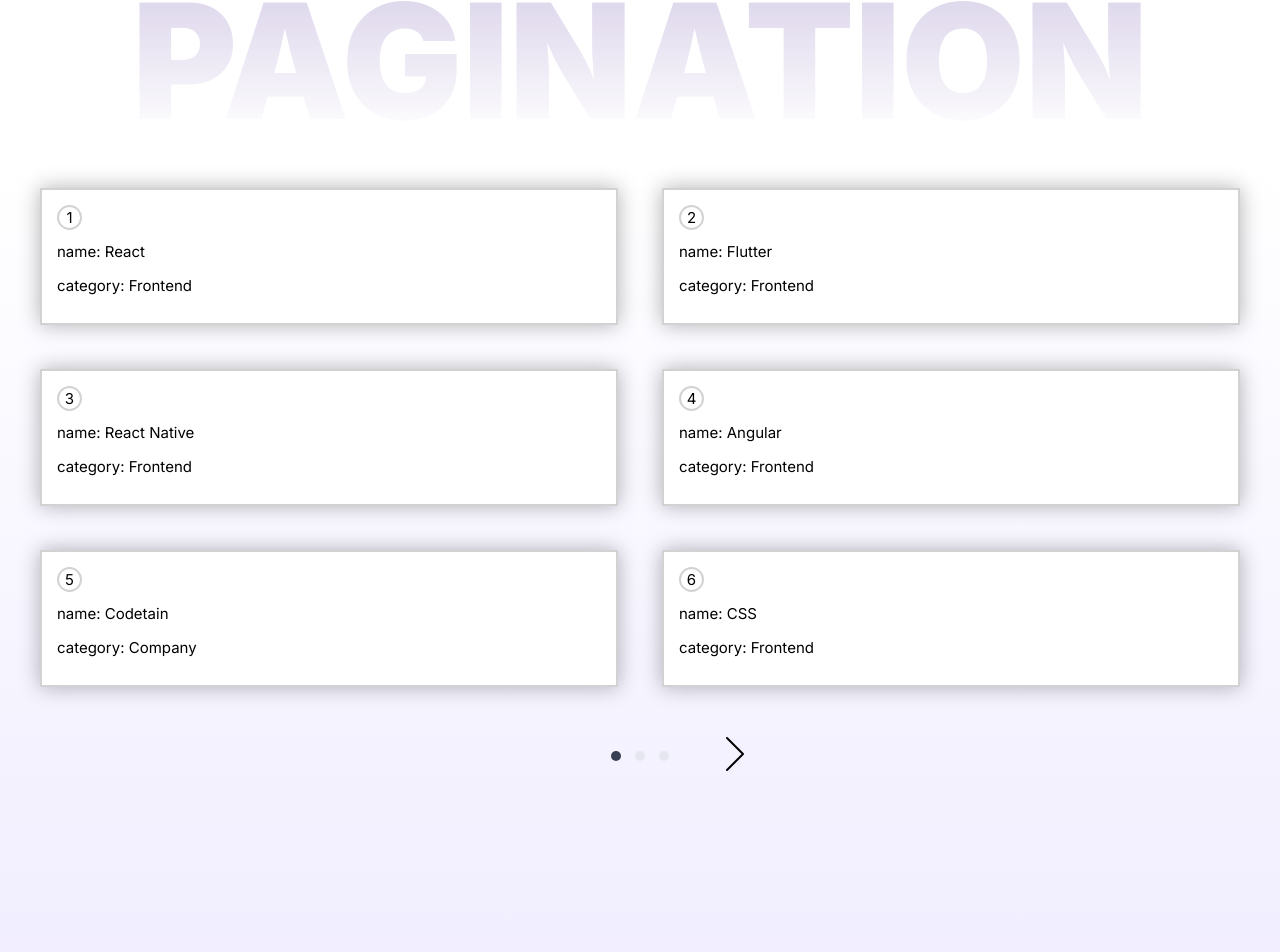
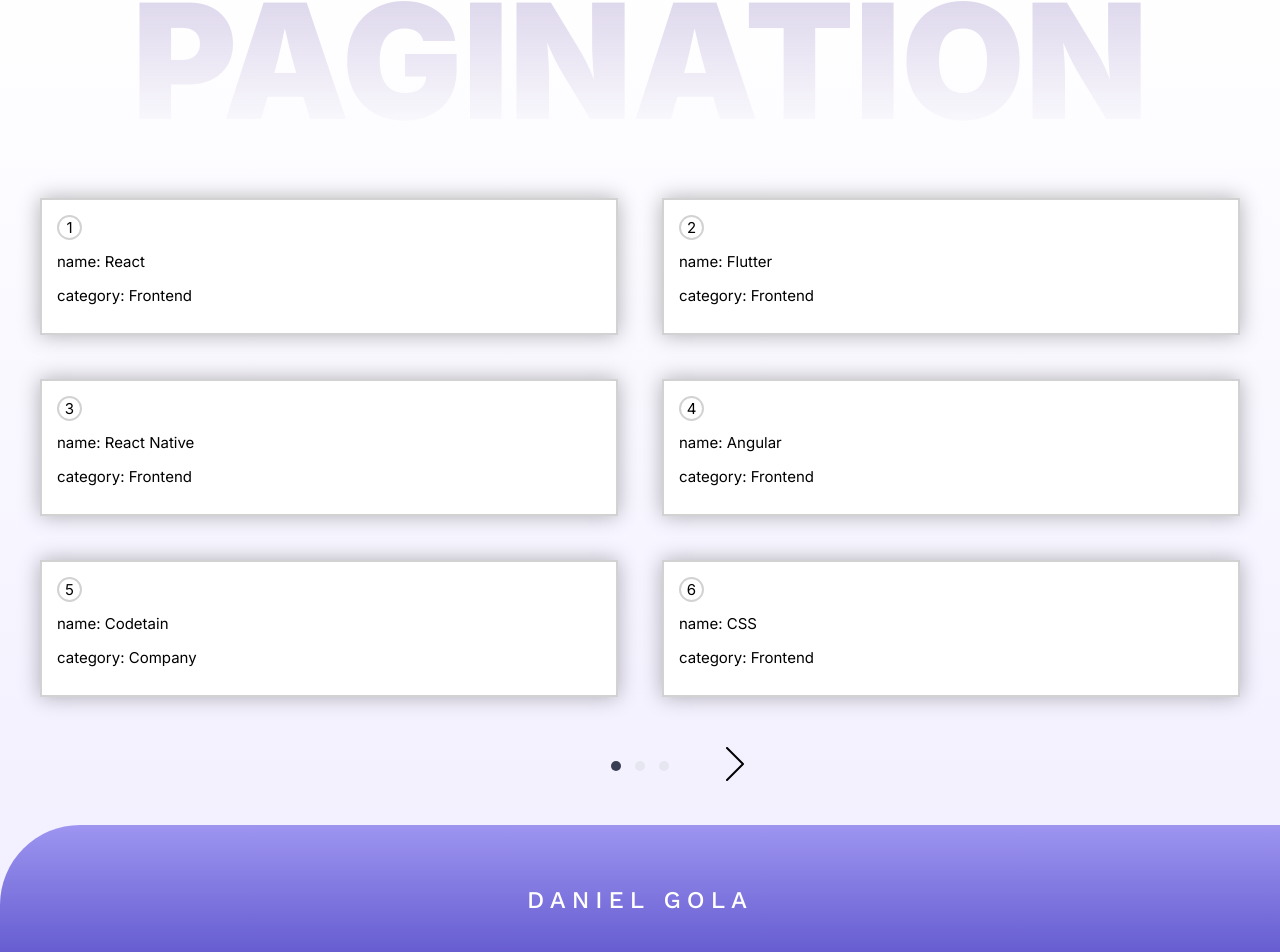
Before and after one commit to setamyDG/pagination-project, a React (Create React App) app: page / in a window 1280 px wide. Shown: the part 36-988 px from the top of the page. Built offline with nearby package versions, Linux system fonts and the light colour scheme.

Commit message:
feat: add footer

```diff
--- a/public/index.html
+++ b/public/index.html
@@ -14,6 +14,8 @@
     -->
   <link rel="manifest" href="%PUBLIC_URL%/manifest.json" />
   <link href="https://fonts.googleapis.com/css2?family=Inter:wght@300;400;500;600;700;900&display=swap"
+    rel="stylesheet" />
+  <link href="https://fonts.googleapis.com/css2?family=Work+Sans:wght@100;400;500;600;700;900&display=swap"
     rel="stylesheet" />
   <!--
       Notice the use of %PUBLIC_URL% in the tags above.
--- a/src/App.jsx
+++ b/src/App.jsx
@@ -6,8 +6,7 @@
 import Item from './components/item';
 
 const StyledSection = styled.section`
-  padding-top: 30px;
-  height: 100vh;
+  padding: 40px 0px;
 `;
 
 const Container = styled.div`
@@ -22,10 +21,6 @@
   ${media.tablet`
     grid-template-columns: repeat(1, minmax(0, 1fr));
   `}
-`;
-
-const GradientBg = styled.div`
-  background: linear-gradient(to top, rgba(224, 216, 255, 0.75) -67.22%, rgba(237, 245, 255, 0) 99.14%);
 `;
 
 const Wrapper = styled.div`
@@ -120,7 +115,6 @@
 
   return (
     <Layout>
-      <GradientBg>
       <StyledSection>
         <Container>
           <Wrapper>
@@ -128,7 +122,9 @@
               {data.map(
                 ({ id, name, category }, index) =>
                   index >= page * entriesPerPage &&
-                    index < page * entriesPerPage + entriesPerPage && <Item id={id} name={name} category={category} />
+                  index < page * entriesPerPage + entriesPerPage && (
+                    <Item key={index} id={id} name={name} category={category} />
+                  )
               )}
             </GridContainer>
             <Pagination
@@ -140,7 +136,6 @@
           </Wrapper>
         </Container>
       </StyledSection>
-      </GradientBg>
     </Layout>
   );
 };
--- /dev/null
+++ b/src/components/footer.jsx
@@ -0,0 +1,10 @@
+import React from 'react';
+import { StyledFooter, StyledParagraph } from './footer.styled';
+
+const Footer = () => (
+  <StyledFooter>
+    <StyledParagraph>Daniel Gola</StyledParagraph>
+  </StyledFooter>
+);
+
+export default Footer;
--- /dev/null
+++ b/src/components/footer.styled.js
@@ -0,0 +1,24 @@
+import styled from 'styled-components';
+
+const StyledFooter = styled.footer`
+  display: flex;
+  align-items: center;
+  justify-content: center;
+  flex-flow: column;
+  height: 150px;
+  background: linear-gradient(180deg, #9d95f0 0%, #5d53cc 100%);
+  border-radius: 80px 0px 0px 0px;
+  flex-shrink: 0;
+`;
+
+const StyledParagraph = styled.p`
+  font-size: 1.5rem;
+  color: ${({ theme }) => theme.colors.white};
+  font-weight: 500;
+  font-family: 'Work Sans', sans-serif;
+  letter-spacing: 6px;
+  text-align: center;
+  text-transform: uppercase;
+`;
+
+export { StyledFooter, StyledParagraph };
--- /dev/null
+++ b/src/components/header.jsx
@@ -0,0 +1,18 @@
+import React from 'react';
+import styled from 'styled-components';
+import Title from './title';
+
+const StyledHeader = styled.header`
+  display: flex;
+  align-items: center;
+  flex-shrink: 0;
+  justify-content: center;
+`;
+
+const Header = () => (
+  <StyledHeader>
+    <Title />
+  </StyledHeader>
+);
+
+export default Header;
--- a/src/components/layout.jsx
+++ b/src/components/layout.jsx
@@ -1,25 +1,22 @@
 import React from 'react';
-import styled, { ThemeProvider } from 'styled-components';
+import { ThemeProvider } from 'styled-components';
 import PropTypes from 'prop-types';
 import { GlobalStyle } from '../style/GlobalStyle';
 import theme from '../style/theme';
-import Title from './title';
-
-const StyledHeader = styled.header`
-  display: flex;
-  align-items: center;
-  justify-content: center;
-`;
-
-const StyledMain = styled.main``;
+import Header from './header';
+import Footer from './footer';
+import { StyledContainer, StyledMain, GradientBg } from './layout.styled';
 
 const Layout = ({ children }) => (
   <ThemeProvider ThemeProvider theme={theme}>
     <GlobalStyle />
-    <StyledHeader>
-      <Title />
-    </StyledHeader>
-    <StyledMain>{children}</StyledMain>
+    <GradientBg>
+      <Header />
+      <StyledContainer>
+        <StyledMain>{children}</StyledMain>
+        <Footer />
+      </StyledContainer>
+    </GradientBg>
   </ThemeProvider>
 );
 
--- /dev/null
+++ b/src/components/layout.styled.js
@@ -0,0 +1,17 @@
+import styled from 'styled-components';
+
+const GradientBg = styled.div`
+  background: linear-gradient(to top, rgba(224, 216, 255, 0.75) -67.22%, rgba(237, 245, 255, 0) 99.14%);
+`;
+
+const StyledMain = styled.main`
+  flex: 1 0 auto;
+`;
+
+const StyledContainer = styled.div`
+  min-height: 100vh;
+  display: flex;
+  flex-flow: column;
+`;
+
+export { GradientBg, StyledContainer, StyledMain };
--- a/src/style/GlobalStyle.jsx
+++ b/src/style/GlobalStyle.jsx
@@ -5,18 +5,18 @@
     box-sizing: border-box;
     margin: 0;
     padding: 0;
-
   }
 
+  html {
+    height: 100%;
+    width: 100%;
+  }
   body {
     overflow-x: hidden;
     font-family: 'Inter', serif;
     font-size: 15px;
   }
 
-  h1 {
-    font-family: 'Inter', sans-serif;
-  }
   a {
     transition: .5s;
     cursor: pointer;
```
Lines whose indentation alone changed are shown as unchanged.
